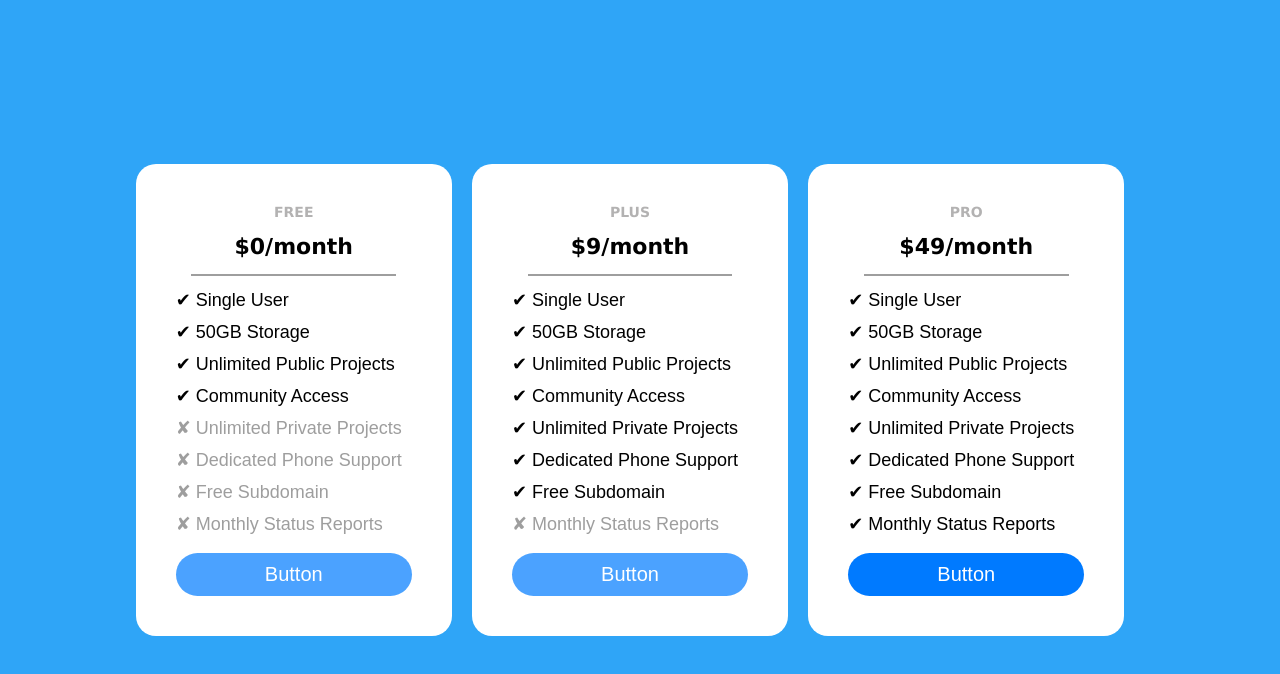
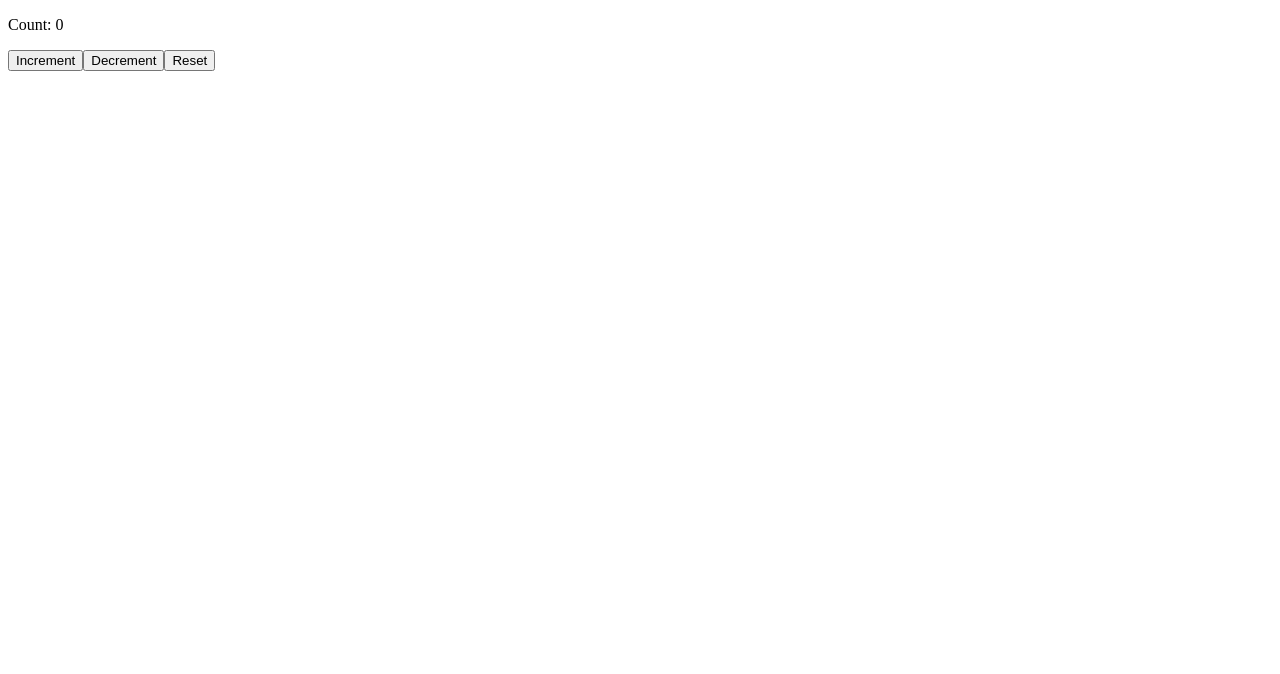
Before and after one commit to shadoeee/react-app, a React (Vite) app: page / in a window 1280 px wide. Shown: the top 674 px of the page. Built offline with nearby package versions, Linux system fonts and the light colour scheme.

Commit message:
worked on simple increment, decrement and rest class component

```diff
--- a/src/App.jsx
+++ b/src/App.jsx
@@ -1,29 +1,43 @@
-import './styles/App.css'
-import FeaturesList from './components/FeatureList';
+import React, { Component } from 'react'
 
+class App extends Component {
 
-function App({ card1 }) {
-    const cardIdWithCustomButton = 3;
-  return (
-    <div className="cards-container">
-      {card1.map((card) => (
-        <div key={card.id} className="card">
-          <h3 className="centered-text1">{card.title}</h3>
-          <h1 className="centered-text2">{`$${card.price}/month`}</h1>
-          <ul id='list'>
-            {card.features.map((feature) => (
-                <FeaturesList key={feature.id} feature={ feature } />
-            ))}
-              </ul>
-             {card.id === cardIdWithCustomButton ? (
-            <button className="custom-button">Button</button>
-          ) : (
-            <button className="standard-button">Button</button>
-          )}
-        </div>
-      ))}
-    </div>
-  );
+  constructor(props) {
+    super(props);
+
+    this.state = {
+      count: 0,
+    }
+  }
+
+  increment = () => {
+    this.setState({
+      count: this.state.count + 1,
+    })
+  }
+
+   decrement = () => {
+    this.setState({
+      count: this.state.count - 1,
+    })
+   }
+
+   reset = () => {
+    this.setState({
+      count: 0,
+    })
+  }
+
+  render() {
+    return (
+      <div>
+        <p>Count: { this.state.count }</p>
+        <button onClick={this.increment}>Increment</button>
+        <button onClick={this.decrement}>Decrement</button>
+        <button onClick={this.reset}>Reset</button>
+      </div>
+    )
+  }
 }
 
 export default App
--- a/src/components/FeatureList.jsx
+++ /dev/null
@@ -1,16 +0,0 @@
-import React from 'react';
-import '/src/styles/App.css'
-
-function FeaturesList({ feature }) {
-
-    if (feature.important) {
-        return (
-            <li >✔ {feature.content} </li>
-        )
-    }
-  return (
-    <li id='listnot'>✘ {feature.content} </li>
-  );
-}
-
-export default FeaturesList;
--- a/src/main.jsx
+++ b/src/main.jsx
@@ -170,58 +170,8 @@ const cardsData = [
 ];
 
 
-// const card1 = [
-//     {
-//         id: 1,
-//         content: 'Single User',
-//         important: true
-//     },
-
-//     {
-//         id: 2,
-//         content: '50GB Storage',
-//         important: true
-//     },
-
-//     {
-//         id: 3,
-//         content: 'Unlimited Public Projects',
-//         important: true
-//     },
-
-//     {
-//         id: 4,
-//         content: 'Community Access',
-//         important: true
-//     },
-
-//     {
-//         id: 5,
-//         content: 'Unlimited Private Projects',
-//         important: false
-//     },
-
-//     {
-//         id: 6,
-//         content: 'Dedicated Phone Support',
-//         important: false
-//     },
-
-//     {
-//         id: 7,
-//         content: 'Free Subdomain',
-//         important: false
-//     },
-
-//     {
-//         id: 8,
-//         content: 'Monthly Status Reports',
-//         important: false
-//     }
-// ]
-
 
 
 ReactDOM.createRoot(document.getElementById('root')).render( <
-    App card1={cardsData}  / >
+    App / >
 );
--- a/src/styles/App.css
+++ /dev/null
@@ -1,86 +0,0 @@
-body {
-    background-color: #2fa5f7;
-    display: flex;
-    align-items: center;
-    justify-content: center;
-    height: 100vh;
-    margin: 0;
-}
-
-.card {
-    background-color: rgb(255, 255, 255);
-    padding: 40px;
-    margin-right: 20px;
-    border-radius: 20px;
-}
-#list {
-    list-style-type: none;
-    font-size: 18px;
-    font-family:Arial, Helvetica, sans-serif;
-    margin-left: -50px;
-    margin-top: 30px;
-}
-
-li {
-    margin: 10px;
-}
-
-#listnot {
-    color: #9e9e9e;
-}
-
-.cards-container {
-    display: flex;
-}
-
-.centered-text1{
-    text-align: center;
-    display: flex;
-    font-size: 14px;
-    justify-content: center;
-    font-family:Verdana, Geneva, Tahoma, sans-serif;
-    font-weight: 600;
-    margin-top: 0;
-    color: #b3b2b2;
-}
-
-.centered-text2{
-    text-align: center;
-    display: flex;
-    justify-content: center;
-    font-family:Verdana, Geneva, Tahoma, sans-serif;
-    font-weight: 600;
-    margin: 0;
-    font-size: 22px;
-}
-
-.centered-text2::after {
-  content: "";
-   position: absolute;
-  display: block;
-  border-bottom: 2px solid #9e9e9e; /* You can adjust the color and thickness */
-  margin-top: 40px; /* Adjust the margin as needed */
-  width: 16%;
-}
-
-.standard-button {
-    font-size: 20px;
-    background-color: #4ba2ff;
-    border: none;
-    border-radius: 40px;
-    color: white;
-    width: 100%;
-    padding: 10px;
-    margin-left: 0px;
-}
-
-.custom-button {
-    font-size: 20px;
-    background-color: #007aff;
-    border: none;
-    border-radius: 40px;
-    color: white;
-    width: 100%;
-    padding: 10px;
-    margin-left: 0px;
-}
```
